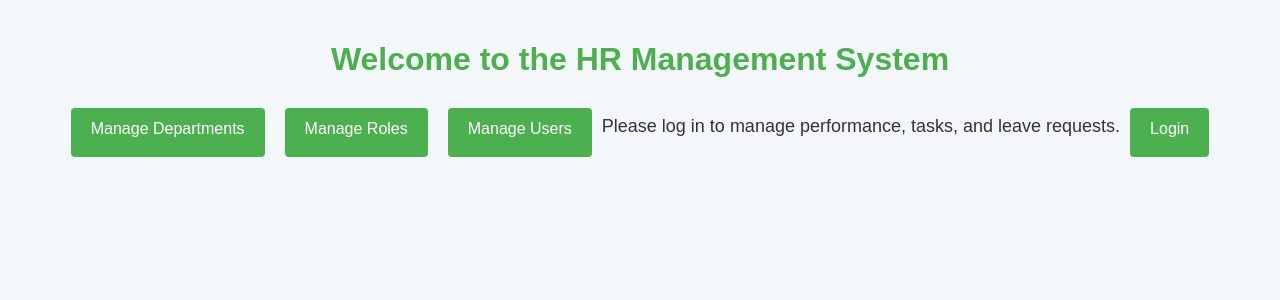
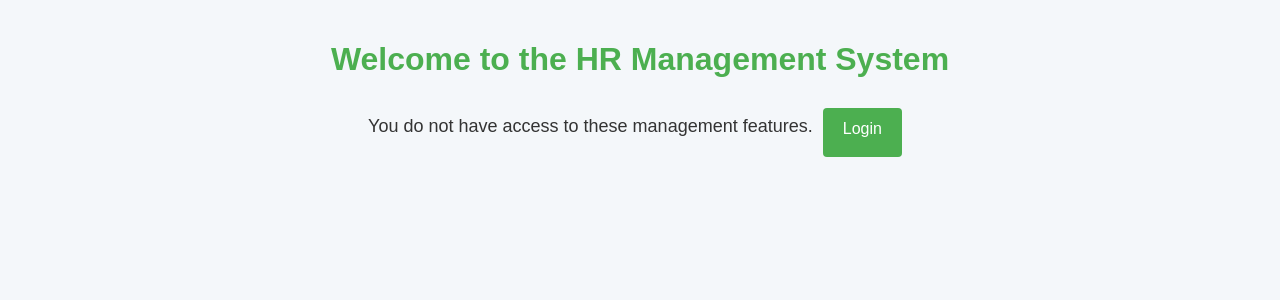
Before and after one commit to Ashutoshxo/VIBGYOR-, a Django app: page / in a window 1280 px wide. Shown: the top 300 px of the page. Run offline with Django 5.2, Linux system fonts and the light colour scheme.

Commit message:
simplified templates and remove restore

```diff
--- a/HRMatrix/settings.py
+++ b/HRMatrix/settings.py
@@ -134,3 +134,5 @@ STATIC_URL = 'static/'
 # https://docs.djangoproject.com/en/5.1/ref/settings/#default-auto-field
 
 DEFAULT_AUTO_FIELD = 'django.db.models.BigAutoField'
+
+LOGIN_REDIRECT_URL = '/'
--- a/department/models.py
+++ b/department/models.py
@@ -31,9 +31,7 @@ class Role(models.Model):
 
 from django.contrib.auth.models import AbstractUser
 
-from django.contrib.auth.models import AbstractUser
 
-from django.contrib.auth.models import AbstractUser
 
 class User(AbstractUser):
     department = models.ForeignKey(Department, on_delete=models.SET_NULL, null=True)
--- a/department/urls.py
+++ b/department/urls.py
@@ -6,48 +6,36 @@ from . import views
 urlpatterns = [
     path('', views.home, name='home'),
 
-    # Department URLs
     path('departments/', views.department_list, name='department_list'),
     path('department/create/', views.department_create, name='department_create'),
     path('department/update/<int:dept_id>/', views.department_update, name='department_update'),
     path('department/delete/<int:dept_id>/', views.department_delete, name='department_delete'),
-    path('department/restore/<int:dept_id>/', views.department_restore, name='department_restore'),
 
-    # Role URLs
     path('roles/', views.role_list, name='role_list'),
     path('role/create/', views.role_create, name='role_create'),
     path('role/update/<int:role_id>/', views.role_update, name='role_update'),
     path('role/delete/<int:role_id>/', views.role_delete, name='role_delete'),
-    path('role/restore/<int:role_id>/', views.role_restore, name='role_restore'),
 
-    # User URLs
+
     path('users/', views.user_list, name='user_list'),
     path('user/create/', views.user_create, name='user_create'),
     path('user/update/<int:user_id>/', views.user_update, name='user_update'),
     path('user/delete/<int:user_id>/', views.user_delete, name='user_delete'),
-    path('user/restore/<int:user_id>/', views.user_restore, name='user_restore'),
 
-    # Performance URLs
     path('performance/create/<int:user_id>/', views.performance_create, name='performance_create'),
     path('performance/list/<int:user_id>/', views.performance_list, name='performance_list'),
     path('performance/delete/<int:performance_id>/', views.performance_delete, name='performance_delete'),
-    path('performance/restore/<int:performance_id>/', views.performance_restore, name='performance_restore'),
 
-    # Task URLs
     path('task/create/<int:user_id>/', views.task_create, name='task_create'),
     path('task/list/<int:user_id>/', views.task_list, name='task_list'),
     path('task/delete/<int:task_id>/', views.task_delete, name='task_delete'),
-    path('task/restore/<int:task_id>/', views.task_restore, name='task_restore'),
     path('task/update/<int:task_id>/', views.task_update, name='task_update'),
 
-    # Leave URLs
     path('leave/create/<int:user_id>/', views.leave_create, name='leave_create'),
     path('leave/list/<int:user_id>/', views.leave_list, name='leave_list'),
     path('leave/delete/<int:leave_id>/', views.leave_delete, name='leave_delete'),
-    path('leave/restore/<int:leave_id>/', views.leave_restore, name='leave_restore'),
 
-    # Authentication URLs
     path('login/', LoginView.as_view(template_name='login.html'), name='login'),
-    path('logout/', auth_views.LogoutView.as_view(), name='logout'),
+    path('logout/', views.custom_logout, name='logout'),
     path('signup/', views.signup, name='signup'),
 ]
--- a/department/views.py
+++ b/department/views.py
@@ -6,6 +6,7 @@ from .models import Performance, User, Leave,  Task
 from django.shortcuts import render, redirect
 from .forms import SignUpForm
 from .forms import DepartmentForm
+from django.contrib.auth import logout
 # Create your views here.
 
 
@@ -25,12 +26,42 @@ def signup(request):
         form = SignUpForm()
     return render(request, 'signup.html', {'form': form})
 
+def custom_logout(request):
+    # Log the user out
+    logout(request)
+    # Redirect to the login page
+    return redirect('login')
+
+
+from django.contrib.auth import authenticate, login
+from django.shortcuts import render, redirect
+from django.contrib import messages
+
+def login_view(request):
+    if request.method == 'POST':
+        username = request.POST['username']
+        password = request.POST['password']
+        user = authenticate(request, username=username, password=password)
+
+        if user is not None:
+            if user.is_superuser:
+                login(request, user)
+                return redirect('dashboard')  # or wherever you want to redirect after login
+            else:
+                messages.error(request, "Only superusers are allowed to log in.")
+                return redirect('login')  # redirect back to the login page if not superuser
+        else:
+            messages.error(request, "Invalid username or password.")
+            return redirect('login')
+
+    return render(request, 'login.html')
+
 
 from django.shortcuts import render, get_object_or_404, redirect
 from .models import Department
 
 def department_list(request):
-    departments = Department.objects.all()
+    departments = Department.objects.filter(is_deleted=False)
     return render(request, 'department_list.html', {'departments': departments})
 
 def department_create(request):
@@ -55,20 +86,16 @@ def department_update(request, dept_id):
     return render(request, 'department_form.html', {'form': form})
 
 def department_delete(request, dept_id):
-    department = get_object_or_404(Department, dept_id=dept_id)
+    department = get_object_or_404(Department, dept_id=dept_id, is_deleted=False)
     department.is_deleted = True
     department.save()
     return redirect('department_list')
 
-def department_restore(request, dept_id):
-    department = get_object_or_404(Department, dept_id=dept_id)
-    department.is_deleted = False
-    department.save()
-    return redirect('department_list')
+
 
 
 def role_list(request):
-    roles = Role.objects.all()
+    roles = Role.objects.filter(is_deleted=False)
     return render(request, 'role_list.html', {'roles': roles})
 
 def role_create(request):
@@ -94,21 +121,16 @@ def role_update(request, role_id):
 
 def role_delete(request, role_id):
     role = get_object_or_404(Role, id=role_id)
-    role.is_deleted = True  # Soft delete
-    role.save()
-    return redirect('role_list')
-
-def role_restore(request, role_id):
-    role = get_object_or_404(Role, id=role_id)
-    role.is_deleted = False  # Restore
+    role.is_deleted = True
     role.save()
     return redirect('role_list')
 
 
 
 
+
 def user_list(request):
-    users = User.objects.all()
+    users = User.objects.filter(is_deleted=False)
     return render(request, 'user_list.html', {'users': users})
 
 def user_create(request):
@@ -122,7 +144,7 @@ def user_create(request):
     return render(request, 'user_form.html', {'form': form})
 
 def user_update(request, user_id):
-    user = get_object_or_404(User, id=user_id)
+    user = get_object_or_404(User, id=user_id, is_deleted=False)  # Only allow update for non-deleted users
     if request.method == 'POST':
         form = UserForm(request.POST, request.FILES, instance=user)
         if form.is_valid():
@@ -133,20 +155,15 @@ def user_update(request, user_id):
     return render(request, 'user_form.html', {'form': form})
 
 def user_delete(request, user_id):
-    user = get_object_or_404(User, id=user_id)
-    user.is_deleted = True  # Soft delete
+    user = get_object_or_404(User, id=user_id, is_deleted=False)  # Only delete non-deleted users
+    user.is_deleted = True
     user.save()
     return redirect('user_list')
 
-def user_restore(request, user_id):
-    user = get_object_or_404(User, id=user_id)
-    user.is_deleted = False  # Restore
-    user.save()
-    return redirect('user_list')
 
 def performance_list(request, user_id):
     user = get_object_or_404(User, id=user_id)
-    performances = Performance.objects.filter(user=user, is_deleted=False)
+    performances = Performance.objects.filter(user=user, is_deleted=False)  # Only show non-deleted performances
     return render(request, 'performance_list.html', {'performances': performances, 'user': user})
 
 def performance_create(request, user_id):
@@ -163,20 +180,15 @@ def performance_create(request, user_id):
     return render(request, 'pro.html', {'form': form, 'user': user})
 
 def performance_delete(request, performance_id):
-    performance = get_object_or_404(Performance, id=performance_id)
-    performance.is_deleted = True  # Soft delete
+    performance = get_object_or_404(Performance, id=performance_id, is_deleted=False)  # Only delete non-deleted performances
+    performance.is_deleted = True
     performance.save()
     return redirect('performance_list', user_id=performance.user.id)
 
-def performance_restore(request, performance_id):
-    performance = get_object_or_404(Performance, id=performance_id)
-    performance.is_deleted = False  # Restore
-    performance.save()
-    return redirect('performance_list', user_id=performance.user.id)
 
 def task_list(request, user_id):
     user = get_object_or_404(User, id=user_id)
-    tasks = Task.objects.filter(user=user, is_deleted=False)
+    tasks = Task.objects.filter(user=user, is_deleted=False)  # Only show non-deleted tasks
     return render(request, 'task_list.html', {'tasks': tasks, 'user': user})
 
 def task_create(request, user_id):
@@ -193,34 +205,27 @@ def task_create(request, user_id):
     return render(request, 'task_form.html', {'form': form, 'user': user})
 
 def task_delete(request, task_id):
-    task = get_object_or_404(Task, id=task_id)
-    task.is_deleted = True  # Soft delete
-    task.save()
-    return redirect('task_list', user_id=task.user.id)
-
-def task_restore(request, task_id):
-    task = get_object_or_404(Task, id=task_id)
-    task.is_deleted = False  # Restore
+    task = get_object_or_404(Task, id=task_id, is_deleted=False)  # Only delete non-deleted tasks
+    task.is_deleted = True
     task.save()
     return redirect('task_list', user_id=task.user.id)
 
 def task_update(request, task_id):
-    task = get_object_or_404(Task, id=task_id)
+    task = get_object_or_404(Task, id=task_id, is_deleted=False)  # Only allow update for non-deleted tasks
     if request.method == 'POST':
         form = TaskForm(request.POST, instance=task)
         if form.is_valid():
             form.save()
-            return redirect('task_list', user_id=task.user.id)  # Redirect to task list after update
+            return redirect('task_list', user_id=task.user.id)
     else:
         form = TaskForm(instance=task)
 
     return render(request, 'task_form.html', {'form': form, 'task': task, 'user': task.user})
 
 
-
 def leave_list(request, user_id):
     user = get_object_or_404(User, id=user_id)
-    leaves = Leave.objects.filter(user=user, is_deleted=False)
+    leaves = Leave.objects.filter(user=user, is_deleted=False)  # Only show non-deleted leaves
     return render(request, 'leave_list.html', {'leaves': leaves, 'user': user})
 
 def leave_create(request, user_id):
@@ -237,13 +242,7 @@ def leave_create(request, user_id):
     return render(request, 'leave_form.html', {'form': form, 'user': user})
 
 def leave_delete(request, leave_id):
-    leave = get_object_or_404(Leave, id=leave_id)
-    leave.is_deleted = True  # Soft delete
+    leave = get_object_or_404(Leave, id=leave_id, is_deleted=False)  # Only delete non-deleted leaves
+    leave.is_deleted = True
     leave.save()
     return redirect('leave_list', user_id=leave.user.id)
-
-def leave_restore(request, leave_id):
-    leave = get_object_or_404(Leave, id=leave_id)
-    leave.is_deleted = False  # Restore
-    leave.save()
-    return redirect('leave_list', user_id=leave.user.id)
--- a/templates/home.html
+++ b/templates/home.html
@@ -70,21 +70,25 @@
 <body>
     <h1>Welcome to the HR Management System</h1>
 
-
     <div class="button-container">
-        <a href="{% url 'department_list' %}" class="button">Manage Departments</a>
-        <a href="{% url 'role_list' %}" class="button">Manage Roles</a>
-        <a href="{% url 'user_list' %}" class="button">Manage Users</a>
-
-        {% if user.is_authenticated %}
+        {% if user.is_superuser %}
+            <a href="{% url 'department_list' %}" class="button">Manage Departments</a>
+            <a href="{% url 'role_list' %}" class="button">Manage Roles</a>
+            <a href="{% url 'user_list' %}" class="button">Manage Users</a>
             <a href="{% url 'performance_list' user_id=user.id %}" class="button">Manage Performance</a>
             <a href="{% url 'task_list' user_id=user.id %}" class="button">Manage Tasks</a>
             <a href="{% url 'leave_list' user_id=user.id %}" class="button">Manage Leave Requests</a>
         {% else %}
-            <p>Please log in to manage performance, tasks, and leave requests.</p>
+            <p>You do not have access to these management features.</p>
+        {% endif %}
+
+        {% if user.is_authenticated %}
+            <a href="{% url 'logout' %}" class="button">Logout</a>
+        {% else %}
             <a href="{% url 'login' %}" class="button">Login</a>
         {% endif %}
     </div>
 
+
 </body>
 </html>
--- a/templates/leave_list.html
+++ b/templates/leave_list.html
@@ -12,20 +12,18 @@
     </thead>
     <tbody>
         {% for leave in leaves %}
+            {% if not leave.is_deleted %}
                 <tr>
                     <td>{{ leave.leave_type }}</td>
                     <td>{{ leave.start_date }}</td>
                     <td>{{ leave.end_date }}</td>
                     <td>{{ leave.status }}</td>
                     <td>
-                    {% if leave.is_deleted %}
-                        <a href="{% url 'leave_restore' leave.id %}" onclick="return confirm('Are you sure you want to restore this leave request?');" class="action-btn restore-btn">Restore</a>
-                    {% else %}
                         <a href="{% url 'leave_create' user.id %}" class="action-btn edit-btn">Edit</a>
                         <a href="{% url 'leave_delete' leave.id %}" onclick="return confirm('Are you sure you want to delete this leave request?');" class="action-btn delete-btn">Delete</a>
-                    {% endif %}
                     </td>
                 </tr>
+            {% endif %}
         {% endfor %}
     </tbody>
 </table>
```
Also changed, not shown: templates/department_list.html (+6 -4 lines), templates/performance_list.html (+4 -6 lines), templates/role_list.html (+4 -6 lines), templates/task_list.html (+4 -6 lines), templates/user_list.html (+4 -6 lines). Lines whose indentation alone changed are shown as unchanged.
